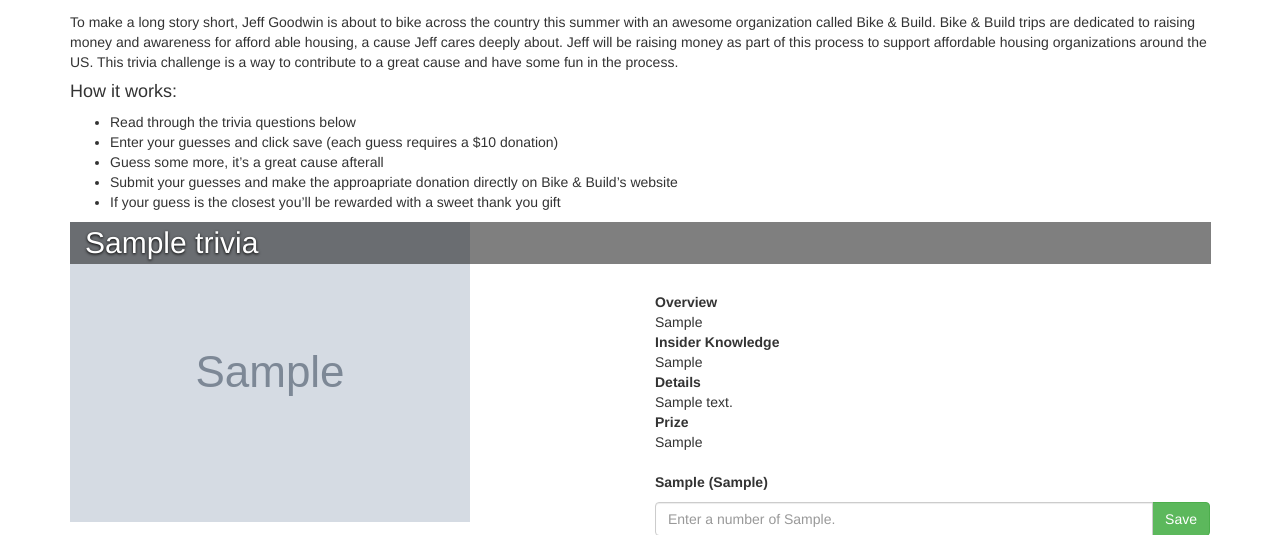
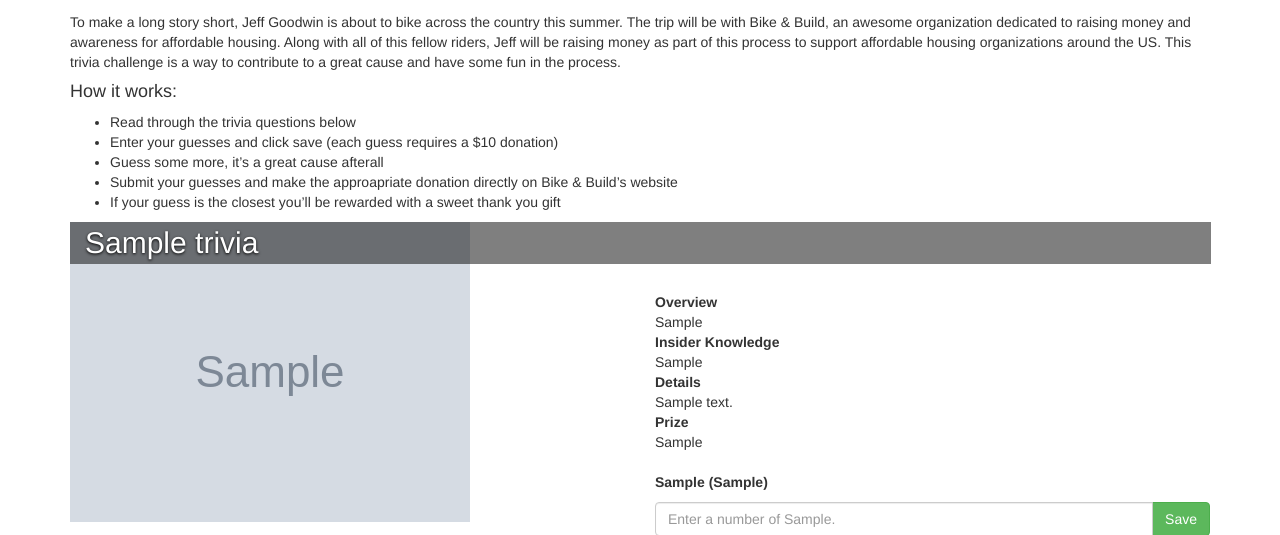
Before and after one commit to birdsarah/jeff_bikeandbuild_trivia, a Django app: template trivia/templates/trivia/trivia_list.html in a window 1280 px wide. Shown: the part 58-593 px from the top of the page. Run offline with Django 3.2, Linux system fonts and the light colour scheme; tables that the repository leaves empty hold one stand-in row (values such as "Sample post"); the template is opened without the code that fills it: values that come from a table or form of the project are taken from there, most other values are stand-ins (such as "Sample title", 1, 10 or a date in 2020); grey boxes marked "Sample" are stand-in pictures; parts of the project's set-up code (start-up, migrations or seed data) failed here and were passed over; some libraries are stand-ins or nearby versions.

Commit message:
Update trivia_list.html

```diff
--- a/trivia/templates/trivia/trivia_list.html
+++ b/trivia/templates/trivia/trivia_list.html
@@ -11,10 +11,9 @@
 <div class="row">
     <div class="col-md-12">
         <p>To make a long story short, Jeff Goodwin is about to bike across the country
-        this summer with an awesome organization called Bike & Build.
-        Bike & Build trips are dedicated to raising money and awareness
-        for afford able housing, a cause Jeff cares deeply about.
-        Jeff will be raising money as part of this process to support
+        this summer.  The trip will be with Bike & Build, an awesome organization dedicated to raising money and awareness
+        for affordable housing.
+        Along with all of this fellow riders, Jeff will be raising money as part of this process to support
         affordable housing organizations around the US.
         This trivia challenge is a way to contribute to
         a great cause and have some fun in the process.</p>
```
